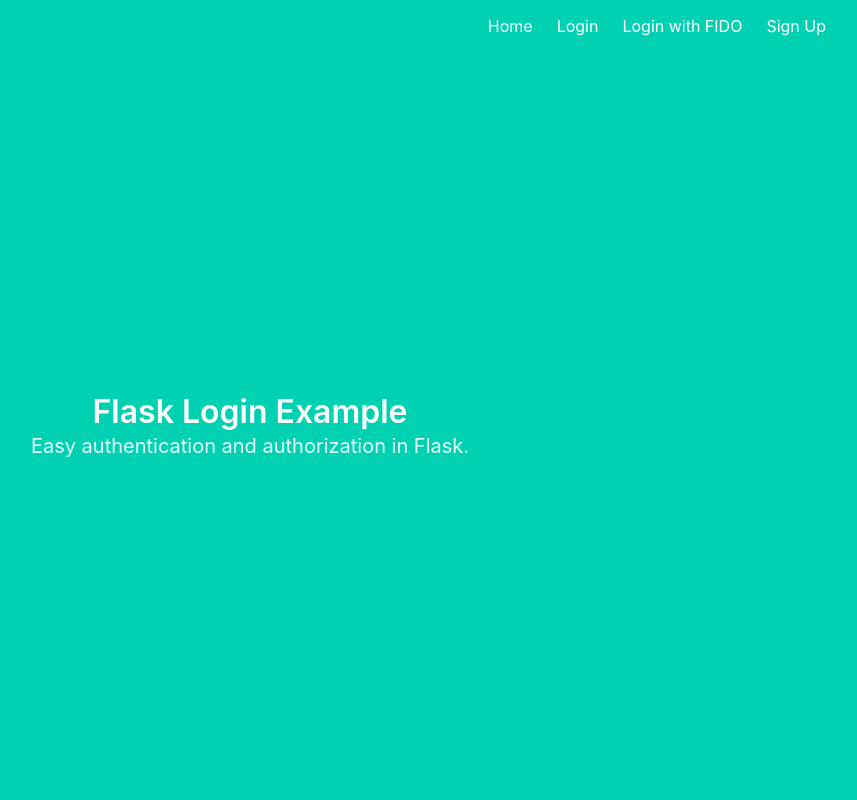
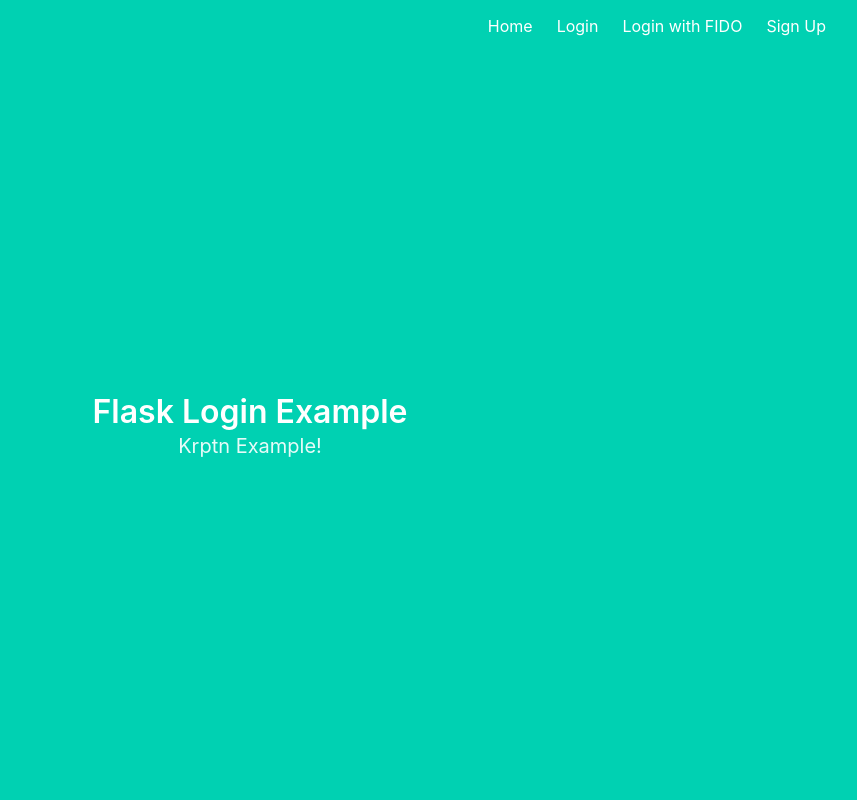
Before and after one commit to krptn/flaskExample, a Flask app: template templates/index.html in a window 1280 px wide. Shown: the whole page, without its empty margins (390-1247 px from the left). Run offline with Flask 3, Linux system fonts and the light colour scheme; the template is opened without the code that fills it, so the values that code supplies are empty.

```diff
--- a/templates/index.html
+++ b/templates/index.html
@@ -7,6 +7,6 @@
   Flask Login Example
 </h1>
 <h2 class="subtitle">
-  Easy authentication and authorization in Flask.
+  Krptn Example!
 </h2>
 {% endblock %}
```
Also changed, not shown: README.md, 1 other file.
